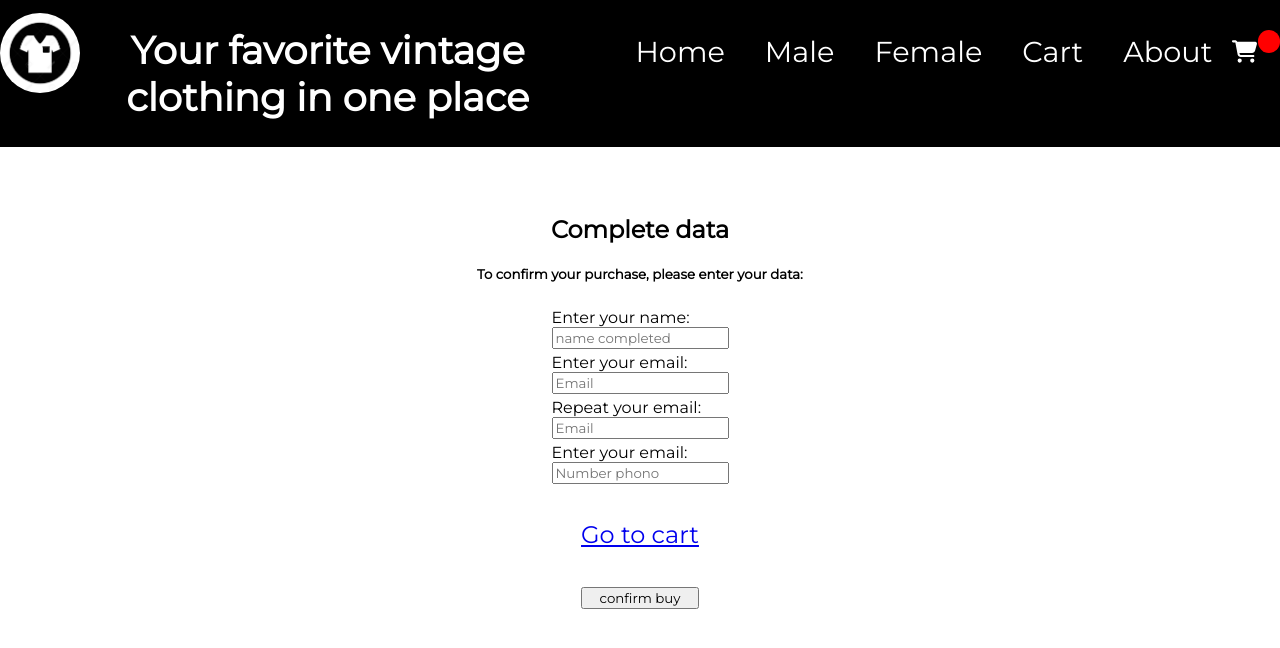
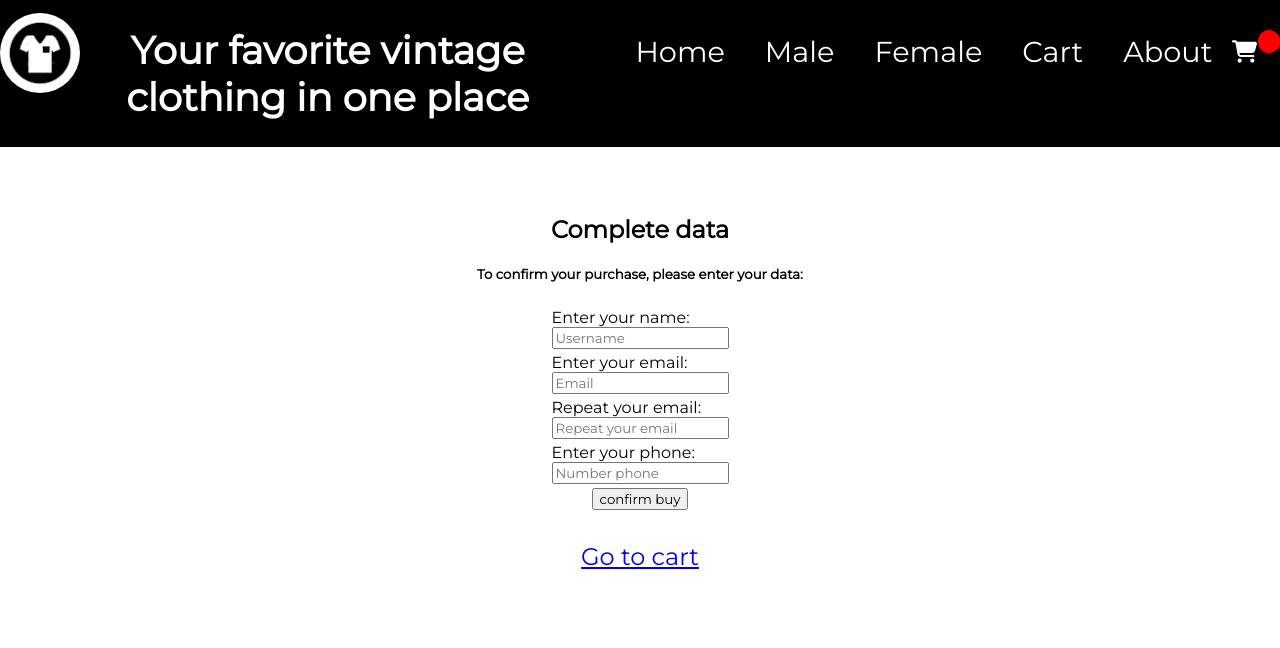
Before and after one commit to Lucas-Quiroga/clothing-e-commerce-with-react-by-quiroga-lucas, a React (Create React App) app: page /check-out in a window 1280 px wide. Shown: the top 648 px of the page. Built offline with nearby package versions, Linux system fonts and the light colour scheme; the HTML template or start-up script is replaced by a standard one.

Commit message:
fixed bugs

```diff
--- a/src/Components/Check-out/Check-out.jsx
+++ b/src/Components/Check-out/Check-out.jsx
@@ -7,13 +7,14 @@ import { addDoc, collection, getFirestore } from "firebase/firestore";
 const CheckOut = () => {
   const [active, setActive] = useState(true);
   const { cart, totalPrice, clearCart } = CartContext();
-  const [user, setUser] = useState("");
+  const [idUser, setIduser] = useState("");
+  const [user, setUser] = useState({});
 
   const order = {
     buyer: {
-      name: "luke",
-      email: "luke@gmail.com",
-      phone: 1164034124,
+      name: user.username,
+      email: user.email,
+      phone: user.phone,
     },
     items: cart.map((prod) => ({
       id: prod.id,
@@ -28,17 +29,28 @@ const CheckOut = () => {
     const db = getFirestore();
     const orderCollection = collection(db, "orders");
     addDoc(orderCollection, order).then((result) => {
-      setUser(result.id);
+      setIduser(result.id);
     });
     setActive(!active);
     clearCart();
   };
 
-  // const openModal = () => {
-  //   setActive(!active);
-  // };
+  const openModal = () => {
+    setActive(!active);
+  };
 
-  // console.log("el codigo guardado es: " + user);
+  const handleChange = (event) => {
+    const name = event.target.name;
+    const value = event.target.value;
+    setUser((values) => ({ ...values, [name]: value }));
+  };
+
+  const handleSubmit = (event) => {
+    event.preventDefault();
+    console.log(user);
+  };
+
+  // console.log("el codigo guardado es: " + idUser);
   return (
     <div className="checkout-container">
       {active ? (
@@ -47,15 +59,18 @@ const CheckOut = () => {
             <h2>Complete data</h2>
             <h5>To confirm your purchase, please enter your data:</h5>
             <div className="form-container">
-              <form>
+              <form onSubmit={handleSubmit}>
                 <div className="items-start">
                   <div className="form-field">
                     <label className="form-label">Enter your name:</label>
                     <input
                       required
+                      type="text"
+                      name="username"
                       className="form-input"
-                      type="text"
-                      placeholder="name completed"
+                      placeholder="Username"
+                      value={user.username || ""}
+                      onChange={handleChange}
                     />
                   </div>
 
@@ -65,8 +80,11 @@ const CheckOut = () => {
                     <input
                       required
                       className="form-input"
+                      name="email"
                       type="email"
                       placeholder="Email"
+                      value={user.email || ""}
+                      onChange={handleChange}
                     />
                   </div>
                   <div className="form-field">
@@ -75,19 +93,25 @@ const CheckOut = () => {
                       required
                       className="form-input"
                       type="email"
-                      placeholder="Email"
+                      placeholder="Repeat your email"
                     />
                   </div>
-                  <div className="form-field" form="email">
-                    <label className="form-label">Enter your email:</label>
+                  <div className="form-field">
+                    <label className="form-label">Enter your phone:</label>
                     <input
                       required
                       className="form-input"
                       type="tel"
-                      placeholder="Number phono"
+                      name="phone"
+                      placeholder="Number phone"
+                      value={user.phone || ""}
+                      onChange={handleChange}
                     />
                   </div>
                 </div>
+                <button onClick={btnBuy} type="submit">
+                  confirm buy
+                </button>
               </form>
             </div>
           </div>
@@ -95,9 +119,6 @@ const CheckOut = () => {
             <Link to={"/cart"}>Go to cart</Link>
             <br />
             <br />
-            <button onClick={btnBuy} type="submit">
-              confirm buy
-            </button>
           </div>
         </>
       ) : (
@@ -108,9 +129,9 @@ const CheckOut = () => {
               we will send you an email when your order leaves our warehouse,
               your reference code is:
               <br />
-              <br />[{user}]
+              <br />[{idUser}]
             </p>
-            {/* <button onClick={openModal}>close</button> */}
+            <button onClick={openModal}>close</button>
             <Link to={"/"}>Back</Link>
           </div>
         </div>
--- a/src/Components/ItemDetailContainer/ItemDetail/ItemDetail.jsx
+++ b/src/Components/ItemDetailContainer/ItemDetail/ItemDetail.jsx
@@ -44,6 +44,10 @@ const ItemDetail = ({ clothesObject }) => {
                 <Link id="aStyle" to={"/"}>
                   Return to catalog
                 </Link>
+
+                <Link to="/cart">
+                  <button>go to cart</button>
+                </Link>
               </>
             ) : (
               <ItemCount intial={1} stock={clothesObject.stock} onadd={onadd} />
```
